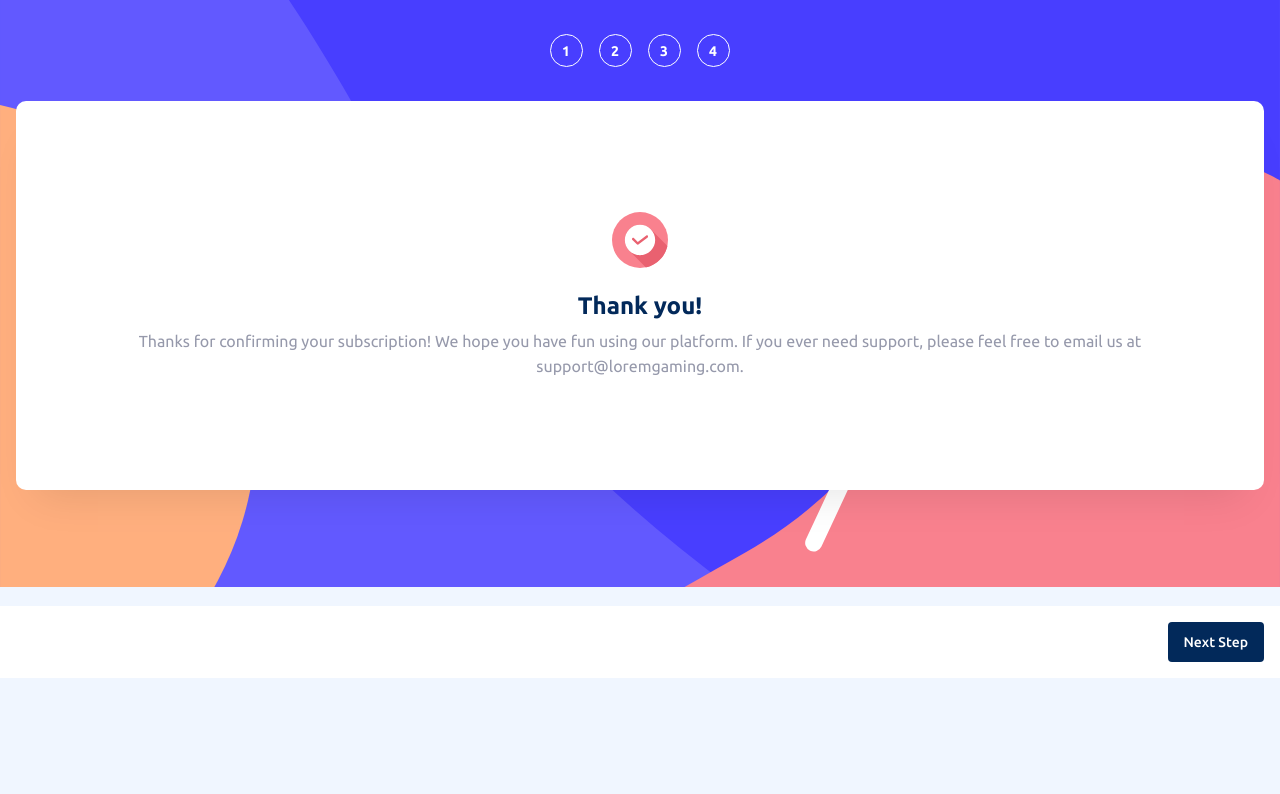
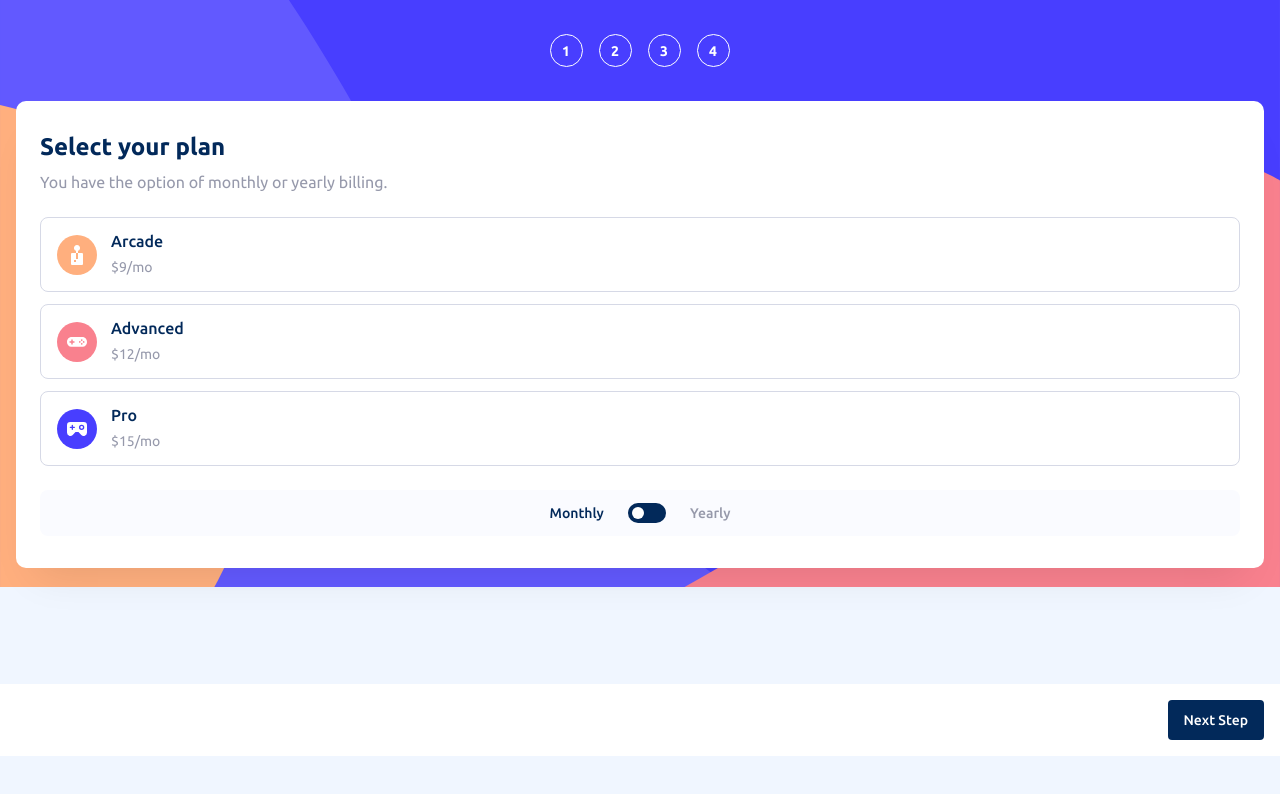
Before and after one commit to Zuzuu1992/Multi-step-form---Front, a React (Vite) app: page /plan in a window 1280 px wide. Shown: the top 794 px of the page. Built offline with nearby package versions, Linux system fonts and the light colour scheme.

Commit message:
feat:organize pages

```diff
--- a/package.json
+++ b/package.json
@@ -14,6 +14,7 @@
     "react": "^18.2.0",
     "react-dom": "^18.2.0",
     "react-hook-form": "^7.45.4",
+    "react-router-dom": "^6.15.0",
     "styled-components": "^6.0.7",
     "yup": "^1.2.0",
     "zustand": "^4.4.1"
--- a/src/App.tsx
+++ b/src/App.tsx
@@ -1,35 +1,23 @@
 import styled from "styled-components";
+import { BrowserRouter as Router, Routes, Route } from "react-router-dom";
 import Background from "../src/assets/bg-sidebar-mobile.svg";
-import Pagination from "./components/Pagination";
-// import Step from "./components/Step";
-// import EntryForm from "./components/EntryForm";
-import NextStep from "./components/NextStep";
-import Thank from "./components/Thank";
-// import Finishing from "./components/Finishing";
-// import AddOns from "./components/AddOns";
-// import Plan from "./components/plan";
+import PersonalInfo from "./pages/PersonalInfo";
+import SelectPlan from "./pages/SelectPlan";
+import PickAddOns from "./pages/PickAddOns";
+import FinishingUp from "./pages/FinishingUp";
 
 function App() {
   return (
-    <>
-      <Main>
-        {/* <img src={Mskd} /> */}
-        <Option>
-          <Process>
-            <Pagination />
-            <Card>
-              {/* <Step /> */}
-              {/* <EntryForm /> */}
-              {/* <Plan /> */}
-              {/* <AddOns /> */}
-              {/* <Finishing /> */}
-              <Thank />
-            </Card>
-          </Process>
-          <NextStep />
-        </Option>
-      </Main>
-    </>
+    <Main>
+      <Router>
+        <Routes>
+          <Route path="/" element={<PersonalInfo />} />
+          <Route path="/plan" element={<SelectPlan />} />
+          <Route path="/pick" element={<PickAddOns />} />
+          <Route path="/finish" element={<FinishingUp />} />
+        </Routes>
+      </Router>
+    </Main>
   );
 }
 
@@ -43,28 +31,3 @@ const Main = styled.div`
   background-size: 100%;
   /* display: flex; */
 `;
-
-const Process = styled.div`
-  display: flex;
-  flex-direction: column;
-  align-items: center;
-  row-gap: 34px;
-  /* padding: 34px 16px; */
-  padding: 34px 16px 82px 16px;
-  width: 100%;
-`;
-
-const Option = styled.div`
-  display: flex;
-  flex-direction: column;
-  align-items: center;
-  row-gap: 34px;
-`;
-
-const Card = styled.div`
-  background-color: var(--white);
-  border-radius: 10px;
-  box-shadow: 0px 25px 40px -20px rgba(0, 0, 0, 0.1);
-  padding: 32px 24px;
-  width: 100%;
-`;
--- a/src/components/NextStep.tsx
+++ b/src/components/NextStep.tsx
@@ -1,22 +1,10 @@
-import { useCounterStore } from "../store/useNumber";
+// import { useCounterStore } from "../store/useNumber";
 import styled from "styled-components";
 
-interface NextStepProps {
-  onNextClick: () => void; // Define onNextClick prop as a function
-}
-
-function NextStep({ onNextClick }: NextStepProps) {
-  const { count } = useCounterStore();
-
-  const handleNextClick = () => {
-    onNextClick(); // Call the callback function to update the step
-  };
-
+function NextStep() {
   return (
     <Next>
-      <NextBtn type="button" onClick={handleNextClick}>
-        Next Step
-      </NextBtn>
+      <NextBtn type="button">Next Step</NextBtn>
     </Next>
   );
 }
--- a/src/components/Pagination.tsx
+++ b/src/components/Pagination.tsx
@@ -1,21 +1,32 @@
+import styled from "styled-components";
+import { useNavigate } from "react-router-dom";
 // import { useNumber } from "../store/useNumber";
-import styled from "styled-components";
 // import { persist, devtools } from "zustand/middleware";
 // import nextStep from "./NextStep";
-import { useCounterStore } from "../store/useNumber";
+// import { useCounterStore } from "../store/useNumber";
 
 function Pagination() {
-  // const { step, nextStep } = useNumber();
-  const { count, increment, decrement } = useCounterStore();
-  // const step = useNumber((state) => state.step);
+  const navigate = useNavigate();
+
+  const handle1Click = () => {
+    navigate("/");
+  };
+  const handle2Click = () => {
+    navigate("/plan");
+  };
+  const handle3Click = () => {
+    navigate("/pick");
+  };
+  const handle4Click = () => {
+    navigate("/finish");
+  };
 
   return (
     <NumberBox>
-      {Array.from({ length: 4 }).map((_, index) => (
-        <Number key={index} className={count === index ? "active" : ""}>
-          {index + 1}
-        </Number>
-      ))}
+      <Number onClick={handle1Click}> 1</Number>
+      <Number onClick={handle2Click}> 2</Number>
+      <Number onClick={handle3Click}> 3</Number>
+      <Number onClick={handle4Click}> 4</Number>
     </NumberBox>
   );
 }
--- /dev/null
+++ b/src/pages/FinishingUp.tsx
@@ -0,0 +1,80 @@
+import Pagination from "../components/Pagination";
+import styled from "styled-components";
+import NextStep from "../components/NextStep";
+import Finishing from "../components/Finishing";
+
+function FinishingUp() {
+  return (
+    <>
+      <Option>
+        <Process>
+          <Pagination />
+          <Card>
+            <Chapter>
+              <Title>Finishing up</Title>
+              <Instruction>
+                Double-check everything looks OK before confirming.
+              </Instruction>
+            </Chapter>
+            <Finishing />
+          </Card>
+        </Process>
+        <NextStep />
+      </Option>
+    </>
+  );
+}
+
+export default FinishingUp;
+
+const Process = styled.div`
+  display: flex;
+  flex-direction: column;
+  align-items: center;
+  row-gap: 34px;
+  /* padding: 34px 16px; */
+  padding: 34px 16px 82px 16px;
+  width: 100%;
+`;
+
+const Option = styled.div`
+  display: flex;
+  flex-direction: column;
+  align-items: center;
+  row-gap: 34px;
+`;
+
+const Card = styled.div`
+  background-color: var(--white);
+  border-radius: 10px;
+  box-shadow: 0px 25px 40px -20px rgba(0, 0, 0, 0.1);
+  padding: 32px 24px;
+  width: 100%;
+`;
+
+const Chapter = styled.div`
+  display: flex;
+  flex-direction: column;
+  row-gap: 9px;
+  margin-bottom: 22px;
+`;
+
+const Title = styled.div`
+  color: var(--marineBlue);
+  font-family: "Ubuntu", sans-serif;
+  font-size: 24px;
+  font-style: normal;
+  font-weight: 700;
+  line-height: normal;
+`;
+
+const Instruction = styled.div`
+  color: var(--coolGrey);
+  font-feature-settings: "clig" off, "liga" off;
+  /* Body (L) */
+  font-family: "Ubuntu", sans-serif;
+  font-size: 16px;
+  font-style: normal;
+  font-weight: 400;
+  line-height: 25px; /* 156.25% */
+`;
--- /dev/null
+++ b/src/pages/PersonalInfo.tsx
@@ -0,0 +1,80 @@
+import Pagination from "../components/Pagination";
+import styled from "styled-components";
+import EntryForm from "../components/EntryForm";
+import NextStep from "../components/NextStep";
+
+function PersonalInfo() {
+  return (
+    <>
+      <Option>
+        <Process>
+          <Pagination />
+          <Card>
+            <Chapter>
+              <Title>Personal info</Title>
+              <Instruction>
+                Please provide your name, email address, and phone number.
+              </Instruction>
+            </Chapter>
+            <EntryForm />
+          </Card>
+        </Process>
+        <NextStep />
+      </Option>
+    </>
+  );
+}
+
+export default PersonalInfo;
+
+const Process = styled.div`
+  display: flex;
+  flex-direction: column;
+  align-items: center;
+  row-gap: 34px;
+  /* padding: 34px 16px; */
+  padding: 34px 16px 82px 16px;
+  width: 100%;
+`;
+
+const Option = styled.div`
+  display: flex;
+  flex-direction: column;
+  align-items: center;
+  row-gap: 34px;
+`;
+
+const Card = styled.div`
+  background-color: var(--white);
+  border-radius: 10px;
+  box-shadow: 0px 25px 40px -20px rgba(0, 0, 0, 0.1);
+  padding: 32px 24px;
+  width: 100%;
+`;
+
+const Chapter = styled.div`
+  display: flex;
+  flex-direction: column;
+  row-gap: 9px;
+  margin-bottom: 22px;
+`;
+
+const Title = styled.div`
+  color: var(--marineBlue);
+  font-family: "Ubuntu", sans-serif;
+  font-size: 24px;
+  font-style: normal;
+  font-weight: 700;
+  line-height: normal;
+`;
+
+const Instruction = styled.div`
+  color: var(--coolGrey);
+  font-feature-settings: "clig" off, "liga" off;
+  /* Body (L) */
+  font-family: "Ubuntu", sans-serif;
+  font-size: 16px;
+  font-style: normal;
+  font-weight: 400;
+  line-height: 25px; /* 156.25% */
+`;
--- /dev/null
+++ b/src/pages/PickAddOns.tsx
@@ -0,0 +1,80 @@
+import Pagination from "../components/Pagination";
+import styled from "styled-components";
+import NextStep from "../components/NextStep";
+import AddOns from "../components/AddOns";
+
+function PickAddOns() {
+  return (
+    <>
+      <Option>
+        <Process>
+          <Pagination />
+          <Card>
+            <Chapter>
+              <Title>Pick add-ons</Title>
+              <Instruction>
+                Add-ons help enhance your gaming experience.
+              </Instruction>
+            </Chapter>
+            <AddOns />
+          </Card>
+        </Process>
+        <NextStep />
+      </Option>
+    </>
+  );
+}
+
+export default PickAddOns;
+
+const Process = styled.div`
+  display: flex;
+  flex-direction: column;
+  align-items: center;
+  row-gap: 34px;
+  /* padding: 34px 16px; */
+  padding: 34px 16px 82px 16px;
+  width: 100%;
+`;
+
+const Option = styled.div`
+  display: flex;
+  flex-direction: column;
+  align-items: center;
+  row-gap: 34px;
+`;
+
+const Card = styled.div`
+  background-color: var(--white);
+  border-radius: 10px;
+  box-shadow: 0px 25px 40px -20px rgba(0, 0, 0, 0.1);
+  padding: 32px 24px;
+  width: 100%;
+`;
+
+const Chapter = styled.div`
+  display: flex;
+  flex-direction: column;
+  row-gap: 9px;
+  margin-bottom: 22px;
+`;
+
+const Title = styled.div`
+  color: var(--marineBlue);
+  font-family: "Ubuntu", sans-serif;
+  font-size: 24px;
+  font-style: normal;
+  font-weight: 700;
+  line-height: normal;
+`;
+
+const Instruction = styled.div`
+  color: var(--coolGrey);
+  font-feature-settings: "clig" off, "liga" off;
+  /* Body (L) */
+  font-family: "Ubuntu", sans-serif;
+  font-size: 16px;
+  font-style: normal;
+  font-weight: 400;
+  line-height: 25px; /* 156.25% */
+`;
--- /dev/null
+++ b/src/pages/SelectPlan.tsx
@@ -0,0 +1,80 @@
+import Pagination from "../components/Pagination";
+import styled from "styled-components";
+import NextStep from "../components/NextStep";
+import Plan from "../components/Plan";
+
+function SelectPlan() {
+  return (
+    <>
+      <Option>
+        <Process>
+          <Pagination />
+          <Card>
+            <Chapter>
+              <Title>Select your plan</Title>
+              <Instruction>
+                You have the option of monthly or yearly billing.
+              </Instruction>
+            </Chapter>
+            <Plan />
+          </Card>
+        </Process>
+        <NextStep />
+      </Option>
+    </>
+  );
+}
+
+export default SelectPlan;
+
+const Process = styled.div`
+  display: flex;
+  flex-direction: column;
+  align-items: center;
+  row-gap: 34px;
+  /* padding: 34px 16px; */
+  padding: 34px 16px 82px 16px;
+  width: 100%;
+`;
+
+const Option = styled.div`
+  display: flex;
+  flex-direction: column;
+  align-items: center;
+  row-gap: 34px;
+`;
+
+const Card = styled.div`
+  background-color: var(--white);
+  border-radius: 10px;
+  box-shadow: 0px 25px 40px -20px rgba(0, 0, 0, 0.1);
+  padding: 32px 24px;
+  width: 100%;
+`;
+
+const Chapter = styled.div`
+  display: flex;
+  flex-direction: column;
+  row-gap: 9px;
+  margin-bottom: 22px;
+`;
+
+const Title = styled.div`
+  color: var(--marineBlue);
+  font-family: "Ubuntu", sans-serif;
+  font-size: 24px;
+  font-style: normal;
+  font-weight: 700;
+  line-height: normal;
+`;
+
+const Instruction = styled.div`
+  color: var(--coolGrey);
+  font-feature-settings: "clig" off, "liga" off;
+  /* Body (L) */
+  font-family: "Ubuntu", sans-serif;
+  font-size: 16px;
+  font-style: normal;
+  font-weight: 400;
+  line-height: 25px; /* 156.25% */
+`;
```
Also changed, not shown: src/pages/ThankYou.tsx (added, +47 -0 lines), 1 other file (tests, documents, lock files or other folders).
